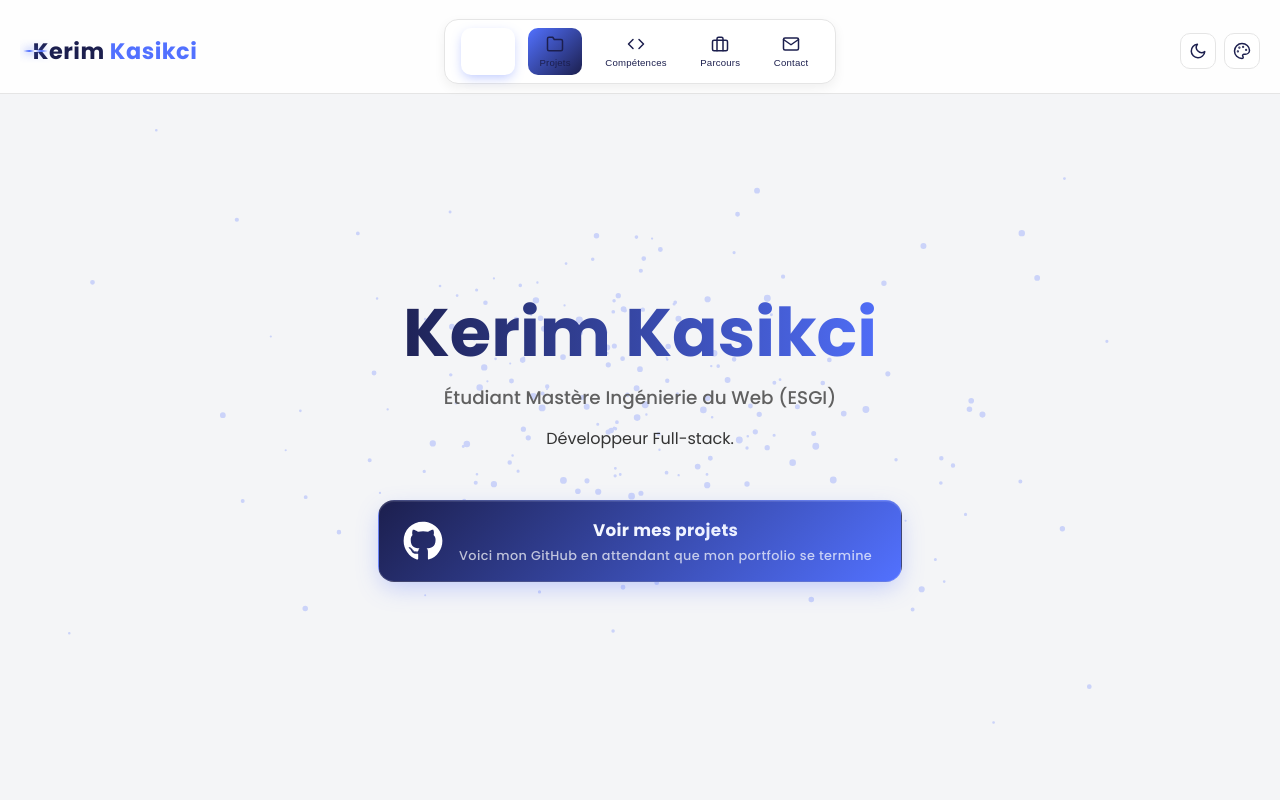
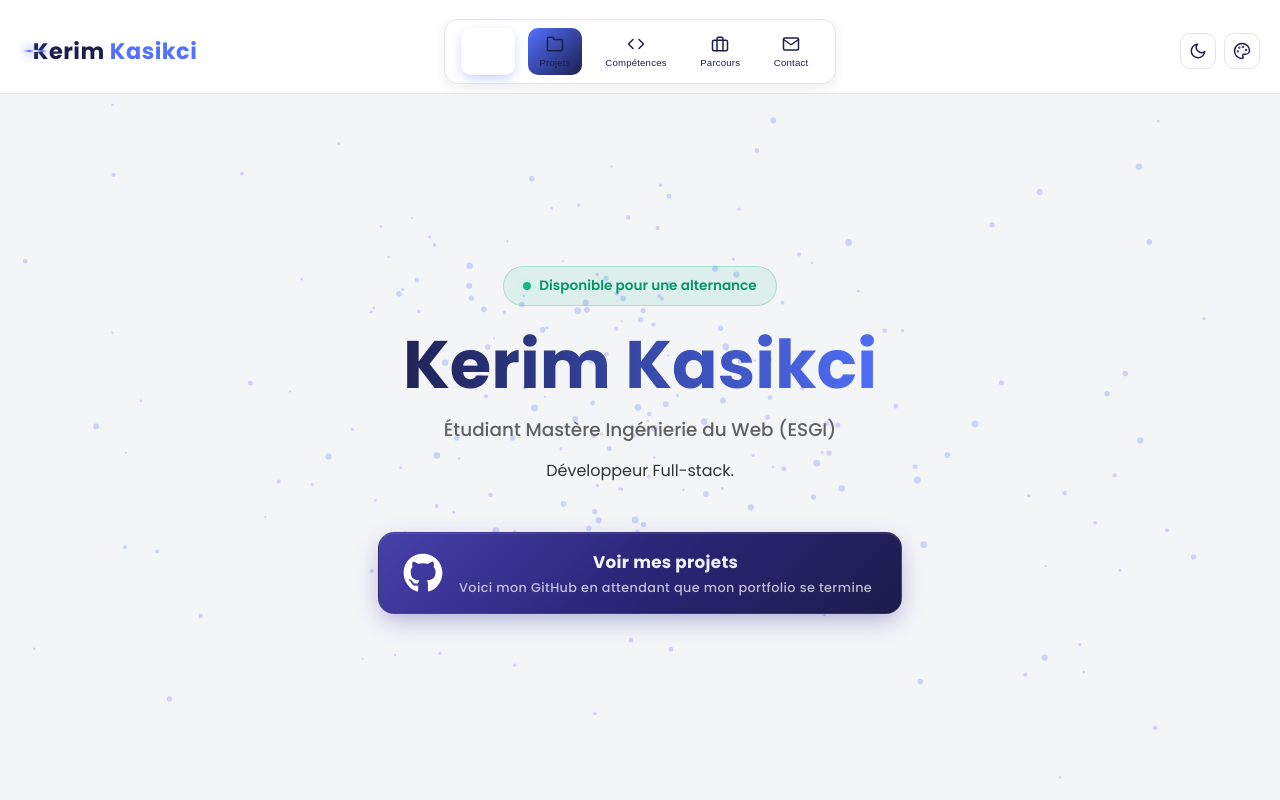
Before and after one commit to kskerim/KerimPortfolio, a React (Vite) app: page / in a window 1280 px wide. Shown: the top 800 px of the page. Built offline with nearby package versions, Linux system fonts and the light colour scheme.

Commit message:
feat: badge disponibilité alternance + boutons foncés + organisations mises en valeur + particules ajustées

```diff
--- a/src/components/FondInteractif.tsx
+++ b/src/components/FondInteractif.tsx
@@ -11,8 +11,8 @@ export function FondInteractif() {
     if (!ctx) return;
 
     let animationId: number;
-    const ATTRACTION_RADIUS_SQ = 700 * 700; // évite sqrt à chaque frame
-    const ATTRACTION_RADIUS = 700;
+    const ATTRACTION_RADIUS_SQ = 500 * 500; // évite sqrt à chaque frame
+    const ATTRACTION_RADIUS = 500;
 
     // récupère la couleur depuis les variables css
     const getParticleColor = () => {
@@ -73,7 +73,7 @@ export function FondInteractif() {
 
         // attraction seulement si proche
         const attractionForce = distSq < ATTRACTION_RADIUS_SQ
-          ? 0.003 * (1 - Math.sqrt(distSq) / ATTRACTION_RADIUS)
+          ? 0.0025 * (1 - Math.sqrt(distSq) / ATTRACTION_RADIUS)
           : 0;
 
         p.x += p.vx + dx * attractionForce + (p.baseX - p.x) * 0.001;
--- a/src/global.css
+++ b/src/global.css
@@ -423,6 +423,148 @@ a:hover { color: var(--couleur-primaire); }
 .section-centre .chrono { max-width:1200px; }
 
 /* accueil */
+.badge-disponibilite {
+  display: inline-flex;
+  align-items: center;
+  gap: 0.5rem;
+  background: rgba(16, 185, 129, 0.1);
+  border: 1px solid rgba(16, 185, 129, 0.25);
+  color: #059669;
+  padding: 0.55rem 1.2rem;
+  border-radius: 50px;
+  font-size: 0.85rem;
+  font-weight: 600;
+  margin-bottom: 1.5rem;
+  cursor: default;
+  position: relative;
+  overflow: hidden;
+  transition: all 0.4s cubic-bezier(0.34, 1.56, 0.64, 1);
+}
+.badge-disponibilite::before {
+  content: '';
+  position: absolute;
+  inset: 0;
+  background: linear-gradient(90deg, transparent, rgba(255,255,255,0.3), transparent);
+  transform: translateX(-100%);
+  transition: transform 0.6s ease;
+}
+.badge-disponibilite:hover::before {
+  transform: translateX(100%);
+}
+.badge-disponibilite:hover {
+  transform: scale(1.05) translateY(-2px);
+  box-shadow: 0 8px 24px -4px rgba(16, 185, 129, 0.35);
+  border-color: rgba(16, 185, 129, 0.5);
+}
+.badge-disponibilite .badge-point {
+  width: 8px;
+  height: 8px;
+  background: #10b981;
+  border-radius: 50%;
+  animation: pointPulse 1.5s ease-in-out infinite;
+  box-shadow: 0 0 0 0 rgba(16, 185, 129, 0.5);
+  flex-shrink: 0;
+}
+.badge-disponibilite .badge-texte {
+  position: relative;
+  z-index: 1;
+}
+.badge-disponibilite .badge-sparkles {
+  position: absolute;
+  inset: 0;
+  pointer-events: none;
+  opacity: 0;
+  transition: opacity 0.3s ease;
+}
+.badge-disponibilite:hover .badge-sparkles {
+  opacity: 1;
+}
+.badge-disponibilite .sparkle {
+  position: absolute;
+  font-size: 0.6rem;
+  color: #10b981;
+  animation: sparkleFloat 1s ease-in-out infinite;
+}
+.badge-disponibilite .sparkle.s1 { top: 2px; right: 15%; animation-delay: 0s; }
+.badge-disponibilite .sparkle.s2 { bottom: 2px; right: 30%; animation-delay: 0.3s; }
+.badge-disponibilite .sparkle.s3 { top: 50%; left: 8%; animation-delay: 0.6s; }
+@keyframes sparkleFloat {
+  0%, 100% { transform: translateY(0) scale(0.8); opacity: 0.5; }
+  50% { transform: translateY(-4px) scale(1.2); opacity: 1; }
+}
+@keyframes pointPulse {
+  0%, 100% { box-shadow: 0 0 0 0 rgba(16, 185, 129, 0.5); }
+  50% { box-shadow: 0 0 0 6px rgba(16, 185, 129, 0); }
+}
+
+/* badge - mode sombre sobre */
+[data-mode="dark"][data-palette="sobre"] .badge-disponibilite {
+  background: rgba(16, 185, 129, 0.15);
+  border-color: rgba(16, 185, 129, 0.35);
+  color: #34d399;
+}
+[data-mode="dark"][data-palette="sobre"] .badge-disponibilite:hover {
+  box-shadow: 0 8px 24px -4px rgba(16, 185, 129, 0.4);
+}
+[data-mode="dark"][data-palette="sobre"] .badge-disponibilite .badge-point { background: #34d399; }
+[data-mode="dark"][data-palette="sobre"] .badge-disponibilite .sparkle { color: #34d399; }
+
+/* badge - palette creative light */
+[data-mode="light"][data-palette="creative"] .badge-disponibilite {
+  background: rgba(236, 72, 153, 0.1);
+  border-color: rgba(236, 72, 153, 0.25);
+  color: #db2777;
+}
+[data-mode="light"][data-palette="creative"] .badge-disponibilite:hover {
+  box-shadow: 0 8px 24px -4px rgba(236, 72, 153, 0.35);
+}
+[data-mode="light"][data-palette="creative"] .badge-disponibilite .badge-point { background: #ec4899; animation-name: pointPulseCreative; }
+[data-mode="light"][data-palette="creative"] .badge-disponibilite .sparkle { color: #ec4899; }
+@keyframes pointPulseCreative {
+  0%, 100% { box-shadow: 0 0 0 0 rgba(236, 72, 153, 0.5); }
+  50% { box-shadow: 0 0 0 6px rgba(236, 72, 153, 0); }
+}
+
+/* badge - palette creative dark */
+[data-mode="dark"][data-palette="creative"] .badge-disponibilite {
+  background: rgba(236, 72, 153, 0.15);
+  border-color: rgba(236, 72, 153, 0.35);
+  color: #f472b6;
+}
+[data-mode="dark"][data-palette="creative"] .badge-disponibilite:hover {
+  box-shadow: 0 8px 24px -4px rgba(236, 72, 153, 0.45);
+}
+[data-mode="dark"][data-palette="creative"] .badge-disponibilite .badge-point { background: #f472b6; animation-name: pointPulseCreative; }
+[data-mode="dark"][data-palette="creative"] .badge-disponibilite .sparkle { color: #f472b6; }
+
+/* badge - palette contraste light */
+[data-mode="light"][data-palette="contraste"] .badge-disponibilite {
+  background: rgba(255, 61, 0, 0.08);
+  border-color: rgba(255, 61, 0, 0.25);
+  color: #ea580c;
+}
+[data-mode="light"][data-palette="contraste"] .badge-disponibilite:hover {
+  box-shadow: 0 8px 24px -4px rgba(255, 61, 0, 0.3);
+}
+[data-mode="light"][data-palette="contraste"] .badge-disponibilite .badge-point { background: #ff3d00; animation-name: pointPulseContraste; }
+[data-mode="light"][data-palette="contraste"] .badge-disponibilite .sparkle { color: #ff3d00; }
+@keyframes pointPulseContraste {
+  0%, 100% { box-shadow: 0 0 0 0 rgba(255, 61, 0, 0.5); }
+  50% { box-shadow: 0 0 0 6px rgba(255, 61, 0, 0); }
+}
+
+/* badge - palette contraste dark */
+[data-mode="dark"][data-palette="contraste"] .badge-disponibilite {
+  background: rgba(255, 61, 0, 0.12);
+  border-color: rgba(255, 61, 0, 0.35);
+  color: #fb923c;
+}
+[data-mode="dark"][data-palette="contraste"] .badge-disponibilite:hover {
+  box-shadow: 0 8px 24px -4px rgba(255, 61, 0, 0.4);
+}
+[data-mode="dark"][data-palette="contraste"] .badge-disponibilite .badge-point { background: #fb923c; animation-name: pointPulseContraste; }
+[data-mode="dark"][data-palette="contraste"] .badge-disponibilite .sparkle { color: #fb923c; }
+
 .section-accueil .titre-hero { font-size: clamp(2.8rem,6vw,4.2rem); margin:0 0 1rem; line-height:1.05; background: linear-gradient(90deg,var(--couleur-primaire), var(--couleur-accent)); -webkit-background-clip: text; background-clip: text; color: transparent; }
 .section-accueil .sous-titre { font-size: 1.15rem; font-weight:500; margin:0 0 1rem; color: var(--texte-secondaire); }
 .section-accueil .intro { max-width: 640px; font-size:1rem; line-height:1.55; }
@@ -432,34 +574,53 @@ a:hover { color: var(--couleur-primaire); }
   display:inline-flex;
   align-items:center;
   gap:1rem;
-  background:linear-gradient(135deg, var(--couleur-primaire) 0%, var(--couleur-accent) 100%);
+  background:linear-gradient(135deg, #3730a3 0%, #1e1b4b 100%);
   color:#fff;
   padding:1rem 1.8rem 1rem 1.5rem;
   border-radius:16px;
   text-decoration:none;
   margin-top:2rem;
-  box-shadow:0 8px 24px -4px rgba(82,113,255,0.35), inset 0 1px 0 rgba(255,255,255,0.1);
+  box-shadow:0 8px 24px -4px rgba(55,48,163,0.4), inset 0 1px 0 rgba(255,255,255,0.1);
   transition:all .4s cubic-bezier(0.34, 1.56, 0.64, 1);
   position:relative;
   overflow:hidden;
-  border:1px solid rgba(255,255,255,0.15);
+  border:1px solid rgba(255,255,255,0.08);
 }
 .lien-github-hero:before {
   content:"";
   position:absolute;
   inset:0;
-  background:linear-gradient(135deg, rgba(255,255,255,0.15) 0%, rgba(255,255,255,0.05) 100%);
-  opacity:0;
+  background:linear-gradient(135deg, rgba(255,255,255,0.08) 0%, transparent 50%);
+  opacity:1;
   transition:opacity .4s ease;
 }
 .lien-github-hero:hover {
   transform:translateY(-4px) scale(1.02);
-  box-shadow:0 16px 40px -8px rgba(82,113,255,0.5), inset 0 1px 0 rgba(255,255,255,0.2);
-  border-color:rgba(255,255,255,0.3);
+  box-shadow:0 16px 40px -8px rgba(55,48,163,0.55), inset 0 1px 0 rgba(255,255,255,0.15);
+  border-color:rgba(255,255,255,0.15);
 }
 .lien-github-hero:hover:before {
-  opacity:1;
+  opacity:0;
 }
+
+/* bouton github - palette creative */
+[data-palette="creative"] .lien-github-hero {
+  background: linear-gradient(135deg, #9d174d 0%, #581c87 100%);
+  box-shadow: 0 8px 24px -4px rgba(157, 23, 77, 0.4), inset 0 1px 0 rgba(255,255,255,0.1);
+}
+[data-palette="creative"] .lien-github-hero:hover {
+  box-shadow: 0 16px 40px -8px rgba(157, 23, 77, 0.55), inset 0 1px 0 rgba(255,255,255,0.15);
+}
+
+/* bouton github - palette contraste */
+[data-palette="contraste"] .lien-github-hero {
+  background: linear-gradient(135deg, #c2410c 0%, #7c2d12 100%);
+  box-shadow: 0 8px 24px -4px rgba(194, 65, 12, 0.4), inset 0 1px 0 rgba(255,255,255,0.1);
+}
+[data-palette="contraste"] .lien-github-hero:hover {
+  box-shadow: 0 16px 40px -8px rgba(194, 65, 12, 0.55), inset 0 1px 0 rgba(255,255,255,0.15);
+}
+
 .icone-github {
   font-size:2.5rem;
   position:relative;
@@ -762,14 +923,14 @@ a:hover { color: var(--couleur-primaire); }
 .section-chrono .entete { display:flex; justify-content:space-between; gap:1rem; align-items:baseline; margin-bottom:.5rem; }
 .section-chrono .titre-ligne { margin:0; font-size:1rem; font-weight:600; color: var(--couleur-primaire); }
 .section-chrono .periode { font-size:.75rem; font-weight:500; color: var(--couleur-accent); white-space:nowrap; }
-.section-chrono .org { font-size:.80rem; font-weight:500; margin-bottom:.4rem; color: var(--texte-secondaire); }
+.section-chrono .org { font-size:.95rem; font-weight:600; margin-bottom:.5rem; color: var(--couleur-accent); }
 .section-chrono ul { margin:0; padding-left:1.05rem; font-size:.8rem; line-height:1.4; }
 .section-chrono li { margin-bottom:.35rem; }
 
 .centre-action { text-align:center; margin-top:2.5rem; }
 .btn-accent {
   display:inline-block;
-  background:linear-gradient(135deg,var(--couleur-accent),var(--couleur-primaire));
+  background:linear-gradient(135deg, #4f46e5, #3730a3);
   color:#fff;
   border:none;
   border-radius:12px;
@@ -781,7 +942,7 @@ a:hover { color: var(--couleur-primaire); }
   position:relative;
   overflow:hidden;
   transition: all .35s cubic-bezier(0.25, 0.46, 0.45, 0.94);
-  box-shadow:0 4px 16px -2px rgba(82,113,255,0.4);
+  box-shadow:0 4px 16px -2px rgba(79,70,229,0.4);
   text-decoration:none;
 }
 .btn-accent span {
@@ -791,7 +952,7 @@ a:hover { color: var(--couleur-primaire); }
 }
 .btn-accent:hover {
   transform:translateY(-2px);
-  box-shadow:0 8px 28px -6px rgba(82,113,255,0.5);
+  box-shadow:0 8px 28px -6px rgba(79,70,229,0.55);
 }
 .btn-accent:hover span {
   transform:scale(1.03);
@@ -804,11 +965,29 @@ a:hover { color: var(--couleur-primaire); }
 /* boutons en mode sombre - texte moins blanc */
 [data-mode="dark"] .btn-accent,
 [data-mode="dark"] .btn-confirmer {
-  color: rgba(255,255,255,0.9);
+  color: rgba(255,255,255,0.95);
 }
 [data-mode="dark"][data-palette="contraste"] .btn-accent,
 [data-mode="dark"][data-palette="contraste"] .btn-confirmer {
-  color: rgba(255,255,255,0.85);
+  color: rgba(255,255,255,0.95);
+}
+
+/* boutons palette creative - fond rose/violet foncé pour meilleur contraste */
+[data-palette="creative"] .btn-accent {
+  background: linear-gradient(135deg, #db2777, #7c3aed);
+  box-shadow: 0 4px 16px -2px rgba(219, 39, 119, 0.4);
+}
+[data-palette="creative"] .btn-accent:hover {
+  box-shadow: 0 8px 28px -6px rgba(219, 39, 119, 0.5);
+}
+
+/* boutons palette contraste - fond orange foncé */
+[data-palette="contraste"] .btn-accent {
+  background: linear-gradient(135deg, #ea580c, #c2410c);
+  box-shadow: 0 4px 16px -2px rgba(234, 88, 12, 0.4);
+}
+[data-palette="contraste"] .btn-accent:hover {
+  box-shadow: 0 8px 28px -6px rgba(234, 88, 12, 0.5);
 }
 
 /* contact */
--- a/src/sections/SectionAccueil.tsx
+++ b/src/sections/SectionAccueil.tsx
@@ -5,6 +5,15 @@ export function SectionAccueil() {
   return (
     <section id="accueil" className="section pleine-hauteur section-accueil">
       <div className="contenu">
+        <div className="badge-disponibilite">
+          <span className="badge-point"></span>
+          <span className="badge-texte">Disponible pour une alternance</span>
+          <span className="badge-sparkles">
+            <span className="sparkle s1">✦</span>
+            <span className="sparkle s2">✦</span>
+            <span className="sparkle s3">✦</span>
+          </span>
+        </div>
         <h1 className="titre-hero">Kerim Kasikci</h1>
         <p className="sous-titre">Étudiant Mastère Ingénierie du Web (ESGI)</p>
         <p className="intro">Développeur Full-stack.</p>
```
